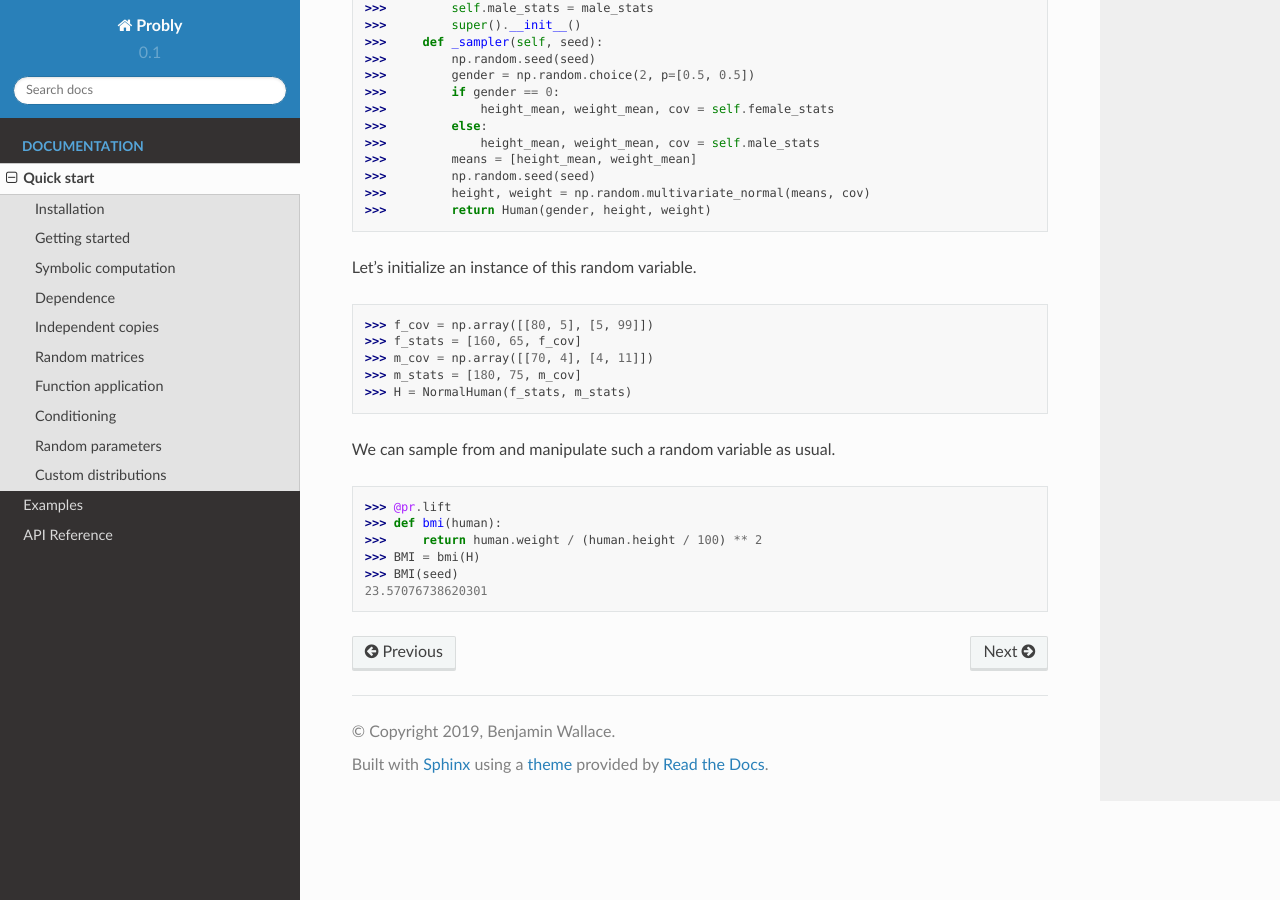
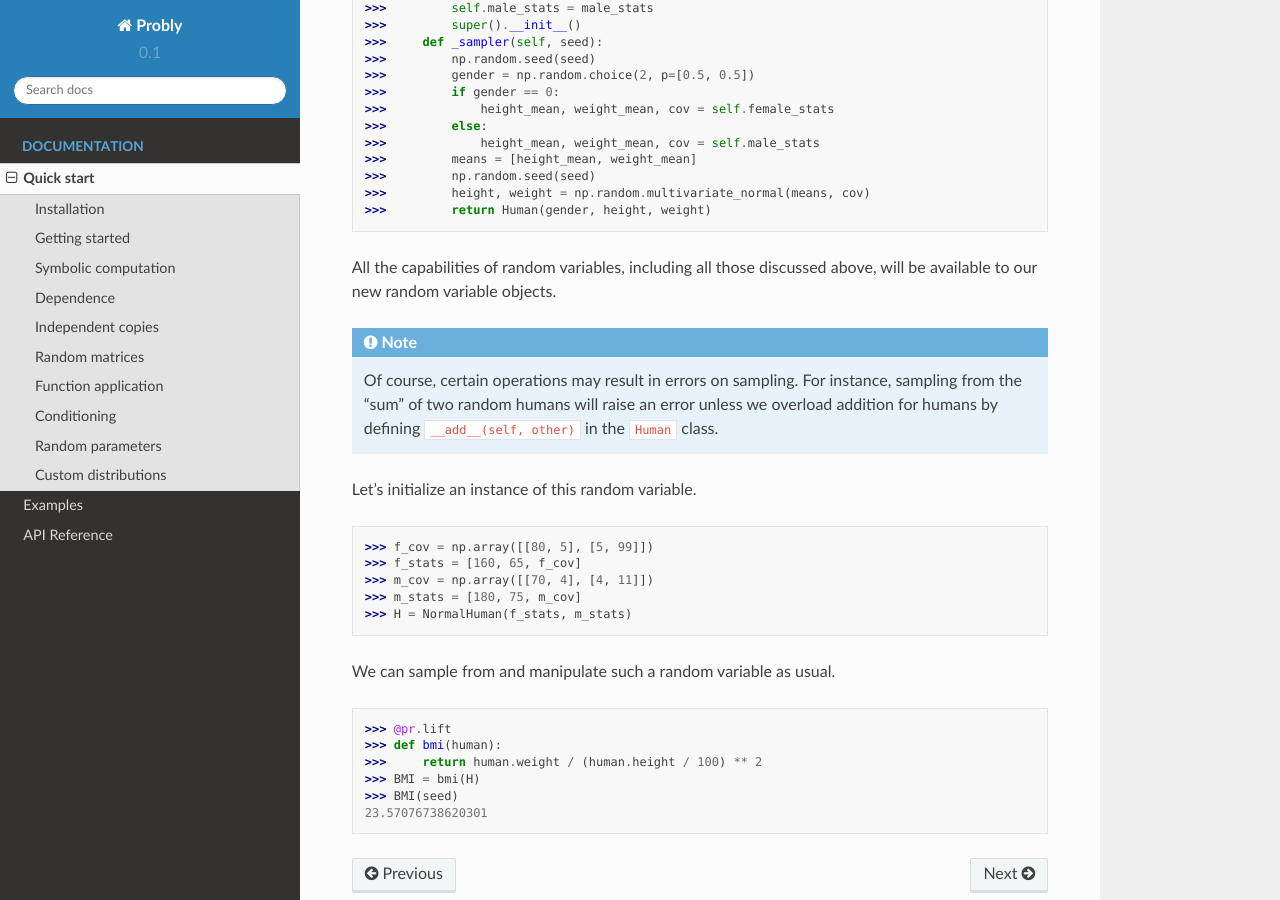
Before and after one commit to bencwallace/Probly, a Sphinx documentation site: the page built from docs/source/quick.rst, in a window 1280 px wide and 900 px high, scrolled down 4190 px. Built offline with Sphinx 7.4.7 and the Read the Docs theme 2.0.0, drawn with Linux system fonts in a browser that asks for light colours.

Commit message:
small note

```diff
--- a/docs/source/quick.rst
+++ b/docs/source/quick.rst
@@ -196,6 +196,15 @@ We'd like to create a kind of normal distribution over possible humans. We can d
 >>>         height, weight = np.random.multivariate_normal(means, cov)
 >>>         return Human(gender, height, weight)
 
+All the capabilities of random variables, including all those discussed above, will be available to our new random
+variable objects.
+
+.. note::
+
+   Of course, certain operations may result in errors on sampling. For instance, sampling from the "sum" of two random
+   humans will raise an error unless we overload addition for humans by defining ``__add__(self, other)`` in the
+   ``Human`` class.
+
 Let's initialize an instance of this random variable.
 
 >>> f_cov = np.array([[80, 5], [5, 99]])
```
